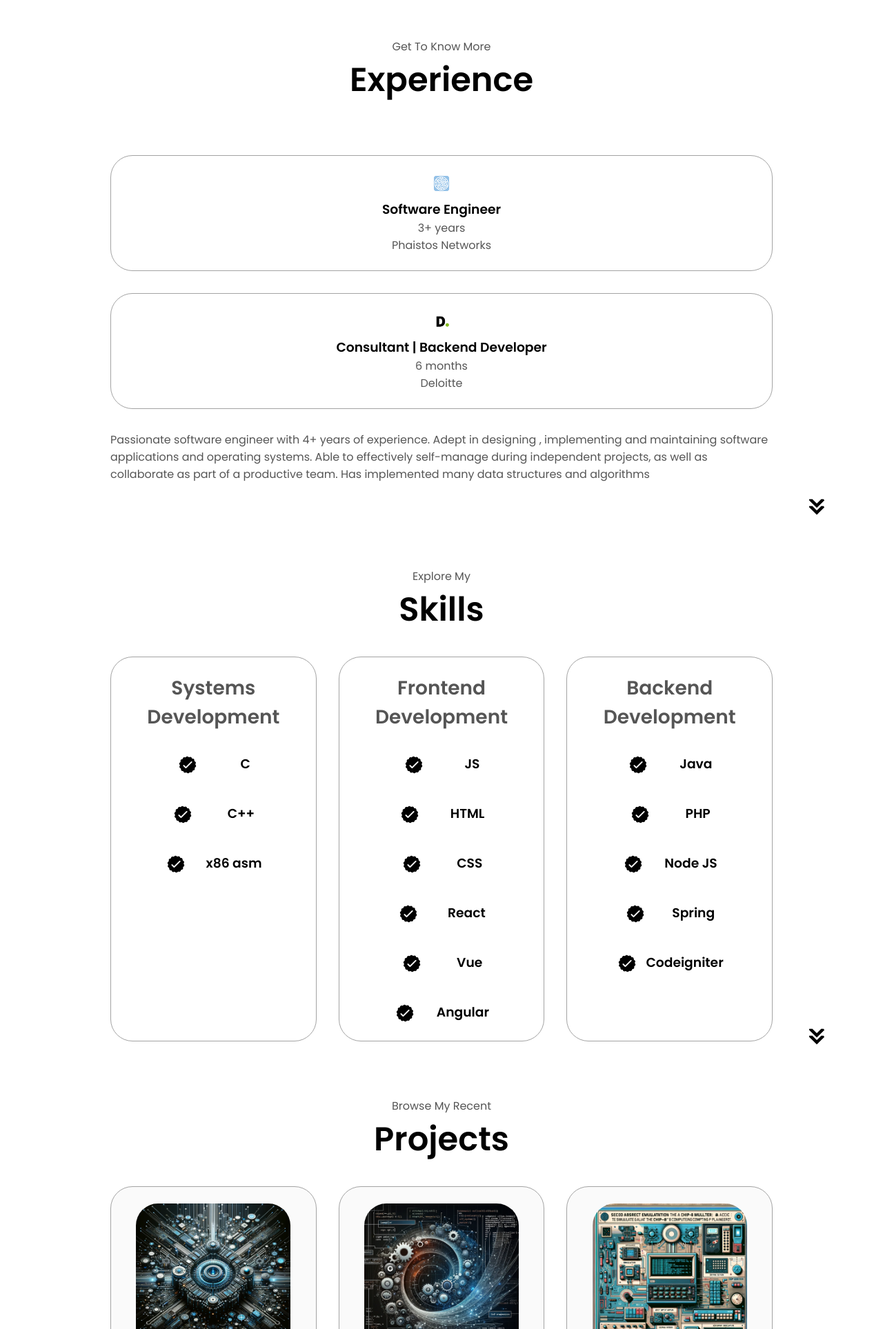
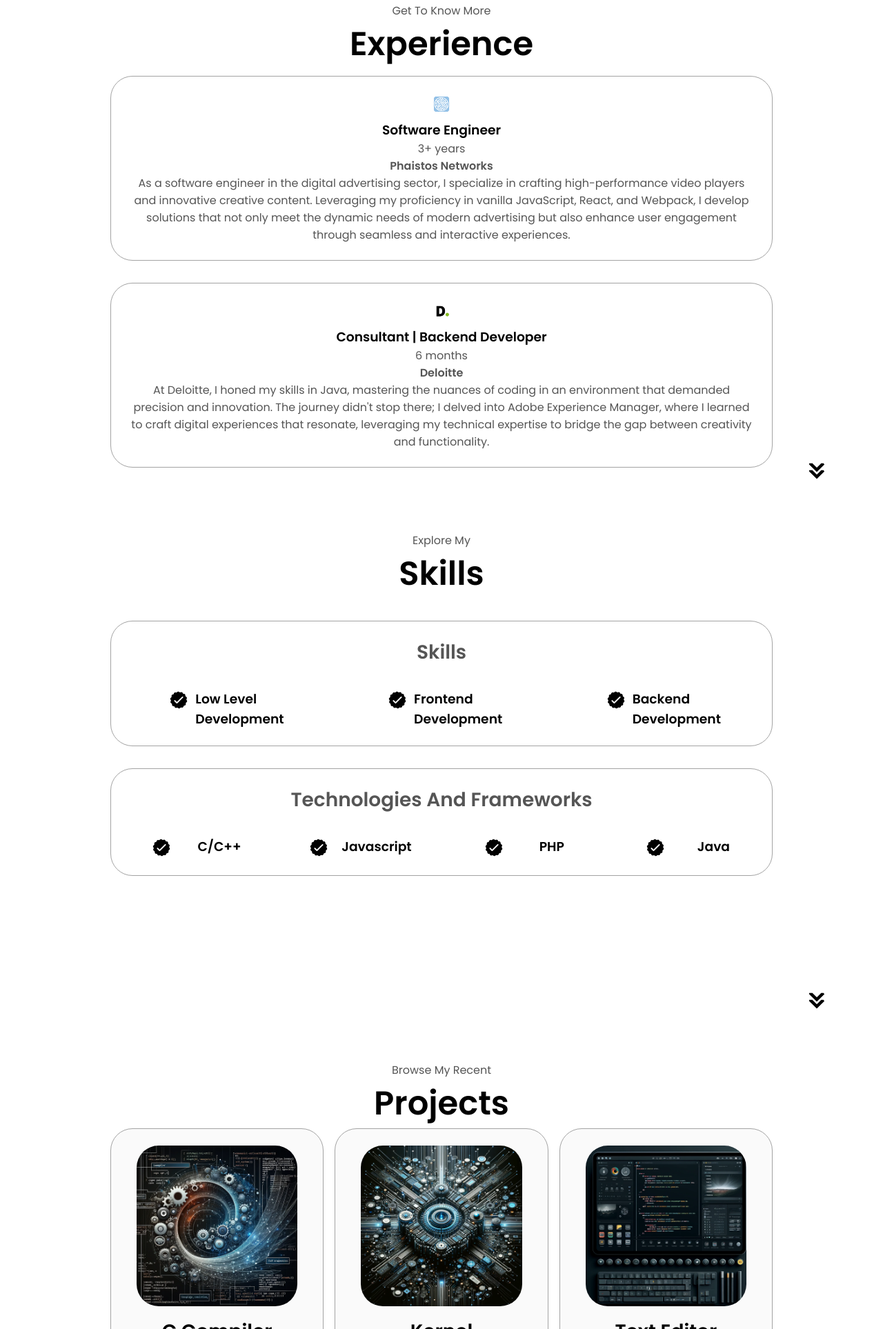
Before and after one commit to nikolaospanagopoulos/newPortfolio, a plain HTML site: page index.html in a window 1280 px wide. Shown: the part 873-2800 px from the top of the page at 69% size. Drawn offline with Linux system fonts and the light colour scheme.

Commit message:
new look

```diff
--- a/index.html
+++ b/index.html
@@ -44,6 +44,17 @@
         <p class="section__text__p1">Hello, I'm</p>
         <h1 class="title">Nikolaos Panagopoulos</h1>
         <p class="section__text__p2">Software Engineer</p>
+
+        <div class="section__text__p3">
+          <p>
+            Welcome! I'm a software engineer with a deep-rooted passion for
+            breathing life into complex ideas. My adventure in technology has
+            led me to master the intricacies of C, C++, and Assembly, crafting
+            everything from sleek text editors to robust kernels. Currently, I'm
+            navigating the fascinating challenge of building a C compiler,
+            pushing the boundaries of what I thought possible.
+          </p>
+        </div>
         <div class="btn-container">
           <button
             class="btn btn-color-2"
@@ -86,7 +97,16 @@
                 class="icon"
               />
               <h3>Software Engineer</h3>
-              <p>3+ years<br />Phaistos Networks</p>
+              <p>3+ years<br /><strong>Phaistos Networks</strong></p>
+              <p>
+                As a software engineer in the digital advertising sector, I
+                specialize in crafting high-performance video players and
+                innovative creative content. Leveraging my proficiency in
+                vanilla JavaScript, React, and Webpack, I develop solutions that
+                not only meet the dynamic needs of modern advertising but also
+                enhance user engagement through seamless and interactive
+                experiences.
+              </p>
             </div>
             <div class="details-container">
               <img
@@ -95,18 +115,16 @@
                 class="icon"
               />
               <h3>Consultant | Backend Developer</h3>
-              <p>6 months<br />Deloitte</p>
+              <p>6 months<br /><strong>Deloitte</strong></p>
+              <p>
+                At Deloitte, I honed my skills in Java, mastering the nuances of
+                coding in an environment that demanded precision and innovation.
+                The journey didn't stop there; I delved into Adobe Experience
+                Manager, where I learned to craft digital experiences that
+                resonate, leveraging my technical expertise to bridge the gap
+                between creativity and functionality.
+              </p>
             </div>
-          </div>
-          <div class="text-container">
-            <p>
-              Passionate software engineer with 4+ years of experience. Adept in
-              designing , implementing and maintaining software applications and
-              operating systems. Able to effectively self-manage during
-              independent projects, as well as collaborate as part of a
-              productive team. Has implemented many data structures and
-              algorithms
-            </p>
           </div>
         </div>
       </div>
@@ -120,10 +138,10 @@
     <section id="experience">
       <p class="section__text__p1">Explore My</p>
       <h1 class="title">Skills</h1>
-      <div class="experience-details-container">
+      <div class="about-details-container">
         <div class="about-containers">
           <div class="details-container">
-            <h2 class="experience-sub-title">Systems Development</h2>
+            <h2 class="experience-sub-title">Skills</h2>
             <div class="article-container">
               <article>
                 <img
@@ -132,7 +150,7 @@
                   class="icon"
                 />
                 <div>
-                  <h3>C</h3>
+                  <h3>Low Level Development</h3>
                 </div>
               </article>
               <article>
@@ -142,7 +160,7 @@
                   class="icon"
                 />
                 <div>
-                  <h3>C++</h3>
+                  <h3>Frontend Development</h3>
                 </div>
               </article>
               <article>
@@ -152,13 +170,13 @@
                   class="icon"
                 />
                 <div>
-                  <h3>x86 asm</h3>
+                  <h3>Backend Development</h3>
                 </div>
               </article>
             </div>
           </div>
           <div class="details-container">
-            <h2 class="experience-sub-title">Frontend Development</h2>
+            <h2 class="experience-sub-title">Technologies And Frameworks</h2>
             <div class="article-container">
               <article>
                 <img
@@ -167,7 +185,7 @@
                   class="icon"
                 />
                 <div>
-                  <h3>JS</h3>
+                  <h3>C/C++</h3>
                 </div>
               </article>
               <article>
@@ -177,63 +195,7 @@
                   class="icon"
                 />
                 <div>
-                  <h3>HTML</h3>
-                </div>
-              </article>
-              <article>
-                <img
-                  src="./assets/checkmark.png"
-                  alt="Experience icon"
-                  class="icon"
-                />
-                <div>
-                  <h3>CSS</h3>
-                </div>
-              </article>
-              <article>
-                <img
-                  src="./assets/checkmark.png"
-                  alt="Experience icon"
-                  class="icon"
-                />
-                <div>
-                  <h3>React</h3>
-                </div>
-              </article>
-              <article>
-                <img
-                  src="./assets/checkmark.png"
-                  alt="Experience icon"
-                  class="icon"
-                />
-                <div>
-                  <h3>Vue</h3>
-                </div>
-              </article>
-              <article>
-                <img
-                  src="./assets/checkmark.png"
-                  alt="Experience icon"
-                  class="icon"
-                />
-                <div>
-                  <h3>Angular</h3>
-                </div>
-              </article>
-            </div>
-          </div>
-
-          <div class="details-container">
-            <h2 class="experience-sub-title">Backend Development</h2>
-            <div class="article-container">
-              <article>
-                <img
-                  src="./assets/checkmark.png"
-                  alt="Experience icon"
-                  class="icon"
-                />
-                <div>
-                  <h3>Java</h3>
+                  <h3>Javascript</h3>
                 </div>
               </article>
               <article>
@@ -253,27 +215,7 @@
                   class="icon"
                 />
                 <div>
-                  <h3>Node JS</h3>
-                </div>
-              </article>
-              <article>
-                <img
-                  src="./assets/checkmark.png"
-                  alt="Experience icon"
-                  class="icon"
-                />
-                <div>
-                  <h3>Spring</h3>
-                </div>
-              </article>
-              <article>
-                <img
-                  src="./assets/checkmark.png"
-                  alt="Experience icon"
-                  class="icon"
-                />
-                <div>
-                  <h3>Codeigniter</h3>
+                  <h3>Java</h3>
                 </div>
               </article>
             </div>
@@ -290,8 +232,37 @@
     <section id="projects">
       <p class="section__text__p1">Browse My Recent</p>
       <h1 class="title">Projects</h1>
-      <div class="experience-details-container">
-        <div class="about-containers">
+      <div class="experience-details-container-2">
+        <div class="about-containers-2">
+          <div class="details-container color-container">
+            <div class="article-container">
+              <img
+                src="./assets/compiler.png"
+                alt="Project 2"
+                class="project-img"
+              />
+            </div>
+            <h2 class="experience-sub-title project-title">C Compiler</h2>
+            <div>
+              <p>
+                A C compiler for a subset of the C programming language.
+                Focusing on performance and efficiency, it's designed to be
+                lightweight, fast, and reliable. Constantly under improvement,
+                this project reflects my commitment to refining and enhancing
+                its capabilities.
+              </p>
+            </div>
+            <div class="btn-container">
+              <button
+                class="btn btn-color-2 project-btn"
+                onclick="window.open('https://github.com/nikolaospanagopoulos/panagoCompiler',
+          '_blank')"
+              >
+                Github
+              </button>
+            </div>
+          </div>
+
           <div class="details-container color-container">
             <div class="article-container">
               <img
@@ -301,6 +272,13 @@
               />
             </div>
             <h2 class="experience-sub-title project-title">Kernel</h2>
+            <div>
+              <p>
+                A 32bit kernel developed using x86 (nasm) assembly and the C
+                programming language. It includes a custom file system
+                implementation, a heap memory manager and multitasking
+              </p>
+            </div>
             <div class="btn-container">
               <button
                 class="btn btn-color-2 project-btn"
@@ -314,35 +292,26 @@
           <div class="details-container color-container">
             <div class="article-container">
               <img
-                src="./assets/compiler.png"
-                alt="Project 2"
-                class="project-img"
-              />
-            </div>
-            <h2 class="experience-sub-title project-title">C Compiler</h2>
-            <div class="btn-container">
-              <button
-                class="btn btn-color-2 project-btn"
-                onclick="window.open('https://github.com/nikolaospanagopoulos/panagoCompiler',
-          '_blank')"
-              >
-                Github
-              </button>
-            </div>
-          </div>
-          <div class="details-container color-container">
-            <div class="article-container">
-              <img
-                src="./assets/chip8.png"
+                src="./assets/text-editor.png"
                 alt="Project 3"
                 class="project-img"
               />
             </div>
-            <h2 class="experience-sub-title project-title">Chip 8 emulator</h2>
+            <h2 class="experience-sub-title project-title">Text Editor</h2>
+            <div>
+              <p>
+                High-performance text editor inspired by Vim, crafted
+                meticulously in C++. Designed for speed and efficiency, it
+                operates seamlessly across multiple modes including Normal,
+                Input, and Command. Through continuous enhancements, it embodies
+                my dedication to creating robust, user-centric software
+                solutions.
+              </p>
+            </div>
             <div class="btn-container">
               <button
                 class="btn btn-color-2 project-btn"
-                onclick="window.open('https://github.com/nikolaospanagopoulos/chip8',
+                onclick="window.open('https://github.com/nikolaospanagopoulos/textEditor',
           '_blank')"
               >
                 Github
--- a/style.css
+++ b/style.css
@@ -166,7 +166,7 @@ section {
   display: flex;
   justify-content: center;
   gap: 5rem;
-  height: 80vh;
+  height: 100%;
 }
 
 .section__pic-container {
@@ -194,6 +194,10 @@ section {
   margin-bottom: 1rem;
 }
 
+.section__text__p3 {
+  font-size: 1.1rem;
+  margin-bottom: 3rem;
+}
 .title {
   font-size: 3rem;
   text-align: center;
@@ -219,6 +223,7 @@ section {
   display: flex;
   justify-content: center;
   gap: 1rem;
+  margin-top: 1rem;
 }
 
 .btn {
@@ -289,8 +294,13 @@ section {
 .about-containers,
 .about-details-container {
   display: flex;
+  flex-direction: column;
 }
 
+.about-containers-2 {
+  display: flex;
+  gap: 1rem;
+}
 .about-pic {
   border-radius: 2rem;
 }
@@ -335,6 +345,10 @@ section {
   margin-bottom: 2rem;
 }
 
+.experience-details-container-2 {
+  display: flex;
+  justify-content: center;
+}
 .experience-details-container {
   display: flex;
   justify-content: center;
```
Also changed, not shown: mediaqueries.css (+14 -2 lines), assets/about-pic.png (deleted), assets/chip8.png (deleted), assets/project-1.png (deleted), assets/project-2.png (deleted), assets/project-3.png (deleted), assets/text-editor.jpg (added), assets/text-editor.png (added).
